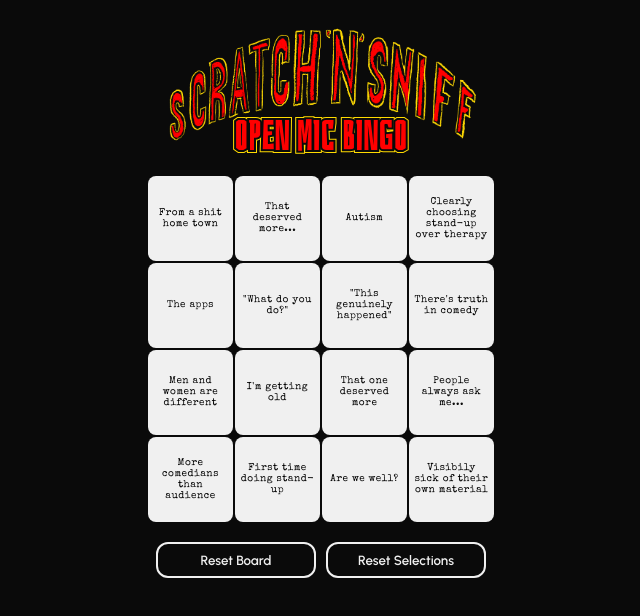
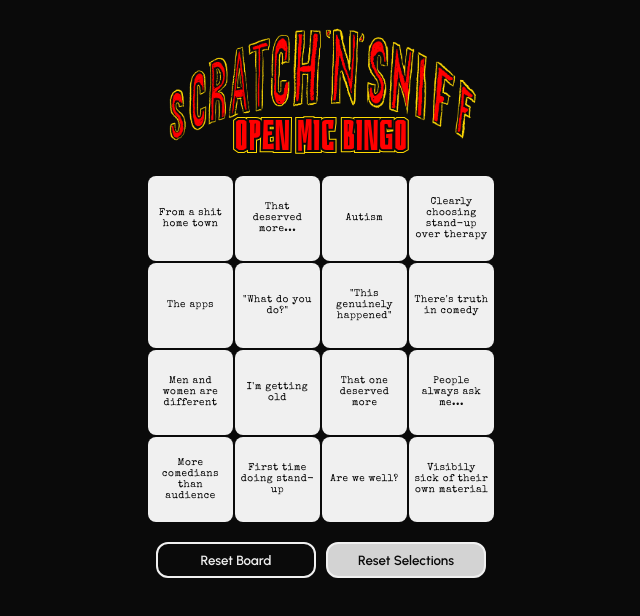
Before and after one commit to Thomas-m-Butterworth/open-mic-bingo, a Next.js app: page / in a window 1280 px wide. Shown: the top 616 px of the page, without its empty margins (319-959 px from the left). Built offline with nearby package versions, Linux system fonts and the light colour scheme.

Commit message:
disabled button option added

```diff
--- a/src/components/Bingo/Bingo.tsx
+++ b/src/components/Bingo/Bingo.tsx
@@ -122,7 +122,12 @@ export const Bingo = () => {
             </BingoWin>
         <Controls>
             <Button onClick={resetBoard}>Reset Board</Button>
-            <Button onClick={resetSelectedSquares}>Reset Selections</Button>
+            <Button
+                onClick={resetSelectedSquares}
+                disabled={!selectedSquares.length}
+                >
+                    Reset Selections
+            </Button>
         </Controls>
 
         {/* <h3>Debugging</h3>
--- a/src/components/ui/Button.tsx
+++ b/src/components/ui/Button.tsx
@@ -12,6 +12,7 @@ export const Button = styled.button`
         border: solid 2px var(--scratch-pink);
         background-color: var(--foreground);
         color: var(--background);
+        cursor: pointer;
     }
     &:focus {
         border: solid 2px var(--foreground);
@@ -23,5 +24,10 @@ export const Button = styled.button`
         background-color: var(--foreground);
         color: var(--background);
     }
-    &:disabled {}
+    &:disabled {
+        border: solid 2px var(--foreground);
+        background-color: var(--disabled);
+        color: var(--background);
+        cursor: not-allowed;
+    }
 `
```
